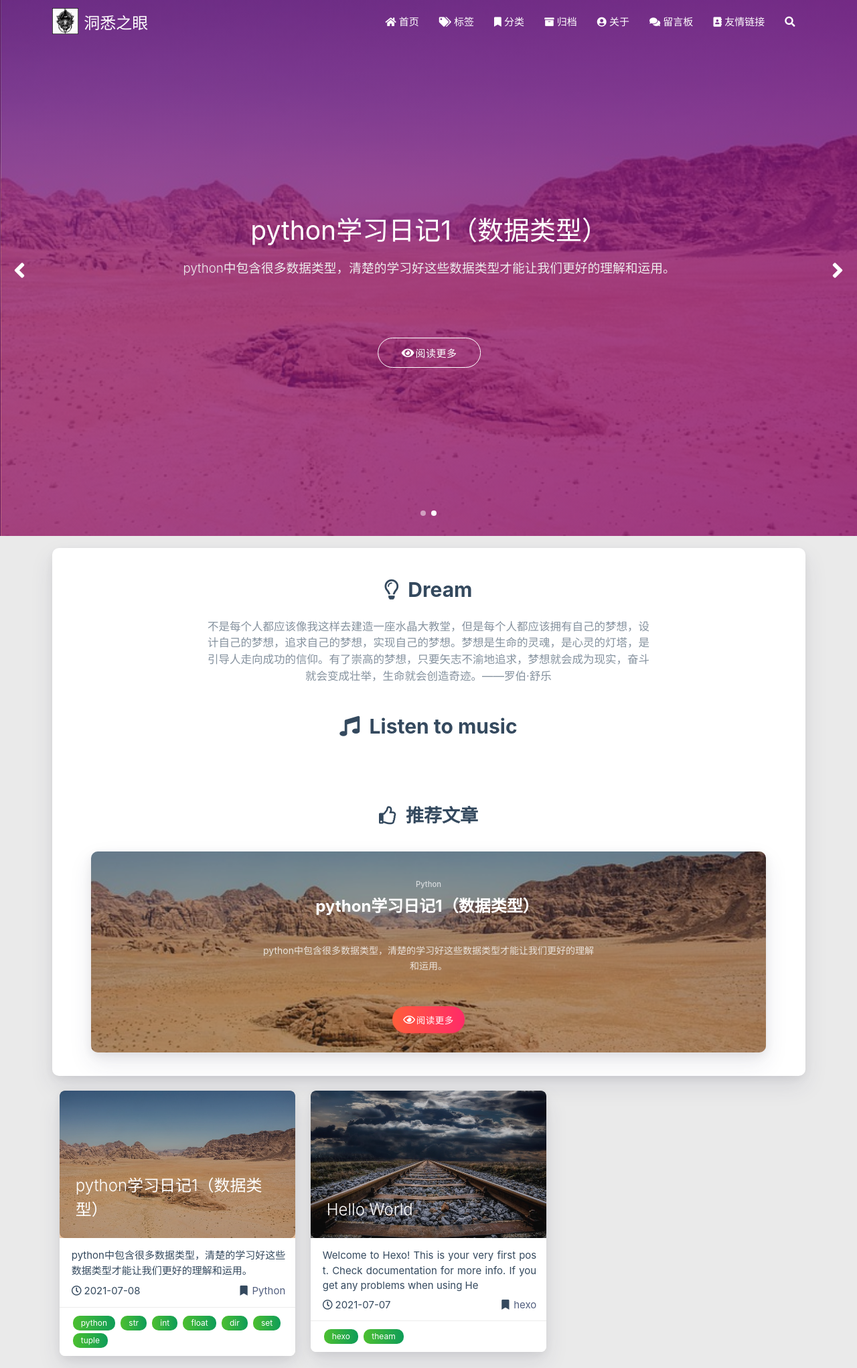
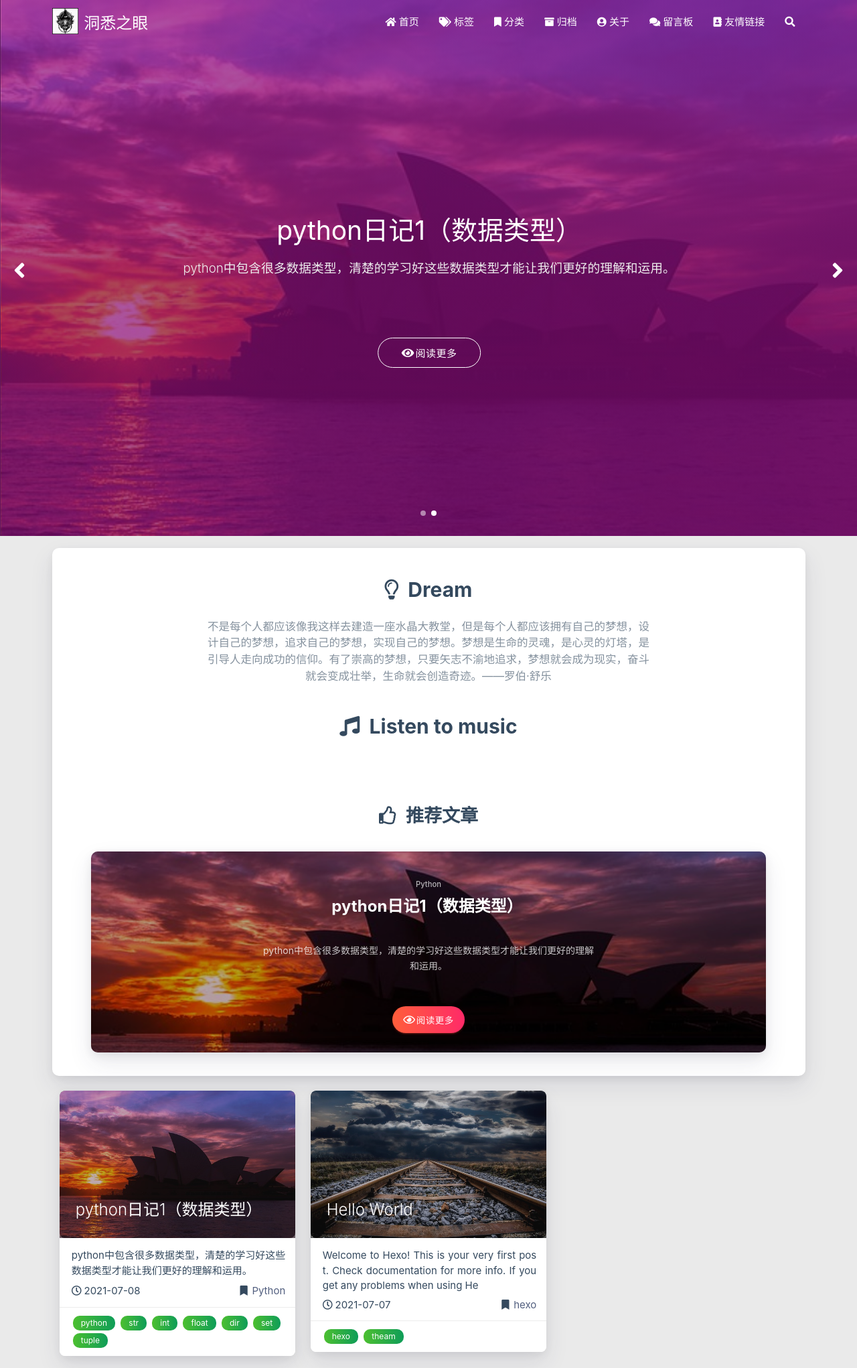
Before and after one commit to chunchenglu/chunchenglu.github.io, a plain HTML site: page index.html in a window 1280 px wide. Shown: the top 2042 px of the page at 67% size. Drawn offline with nearby package versions, Linux system fonts and the light colour scheme; some packages are replaced by stand-ins of ours; a script that the page names is missing.

Commit message:
Site updated: 2021-07-09 20:34:17

```diff
--- a/index.html
+++ b/index.html
@@ -460,11 +460,11 @@
 
 
             <div class="carousel-item amber white-text carousel-post bg-cover"
-                 style="background-image: url('/medias/featureimages/19.jpg');">
+                 style="background-image: url('/medias/featureimages/5.jpg');">
                 <div class="container">
                     <div class="row">
                         <div class="col s10 offset-s1">
-                            <div class="title center-align">python学习日记1（数据类型）</div>
+                            <div class="title center-align">python日记1（数据类型）</div>
                             <div class="description center-align">
 
                                     python中包含很多数据类型，清楚的学习好这些数据类型才能让我们更好的理解和运用。
@@ -649,7 +649,7 @@
 
     <div class="col s12" >
 
-            <div class="post-card" style="background-image: url('/medias/featureimages/19.jpg')">
+            <div class="post-card" style="background-image: url('/medias/featureimages/5.jpg')">
 
             <div class="post-body">
                 <div class="post-categories">
@@ -660,7 +660,7 @@
 
                 </div>
                 <a href="/2021/07/08/python%E5%AD%A6%E4%B9%A0%E6%97%A5%E8%AE%B0/">
-                    <h3 class="post-title">python学习日记1（数据类型）</h3>
+                    <h3 class="post-title">python日记1（数据类型）</h3>
                 </a>
                 <p class="post-description">python中包含很多数据类型，清楚的学习好这些数据类型才能让我们更好的理解和运用。</p>
                 <a href="/2021/07/08/python%E5%AD%A6%E4%B9%A0%E6%97%A5%E8%AE%B0/" class="read-more btn waves-effect waves-light" style="background: linear-gradient(to right, #FF5E3A 0%, #FF2A68 100%)" target="_blank">
@@ -695,9 +695,9 @@
                         <div class="card-image">
 
 
-                            <img src="/medias/featureimages/19.jpg" class="responsive-img" alt="python学习日记1（数据类型）">
+                            <img src="/medias/featureimages/5.jpg" class="responsive-img" alt="python日记1（数据类型）">
 
-                            <span class="card-title">python学习日记1（数据类型）</span>
+                            <span class="card-title">python日记1（数据类型）</span>
                         </div>
                     </a>
 
--- a/search.xml
+++ b/search.xml
@@ -4,7 +4,7 @@
 
 
     <entry>
-      <title>python学习日记1（数据类型）</title>
+      <title>python日记1（数据类型）</title>
       <link href="/2021/07/08/python%E5%AD%A6%E4%B9%A0%E6%97%A5%E8%AE%B0/"/>
       <url>/2021/07/08/python%E5%AD%A6%E4%B9%A0%E6%97%A5%E8%AE%B0/</url>
 
```
Also changed, not shown: 2021/07/07/hello-world/index.html (+2 -2 lines), 2021/07/08/python学习日记/index.html (+6 -6 lines), archives/2021/07/index.html (+4 -4 lines), archives/2021/index.html (+4 -4 lines), archives/index.html (+4 -4 lines), categories/Python/index.html (+2 -2 lines), tags/dir/index.html (+2 -2 lines), tags/float/index.html (+2 -2 lines), tags/int/index.html (+2 -2 lines), tags/python/index.html (+2 -2 lines), tags/set/index.html (+2 -2 lines), tags/str/index.html (+2 -2 lines), tags/tuple/index.html (+2 -2 lines).
